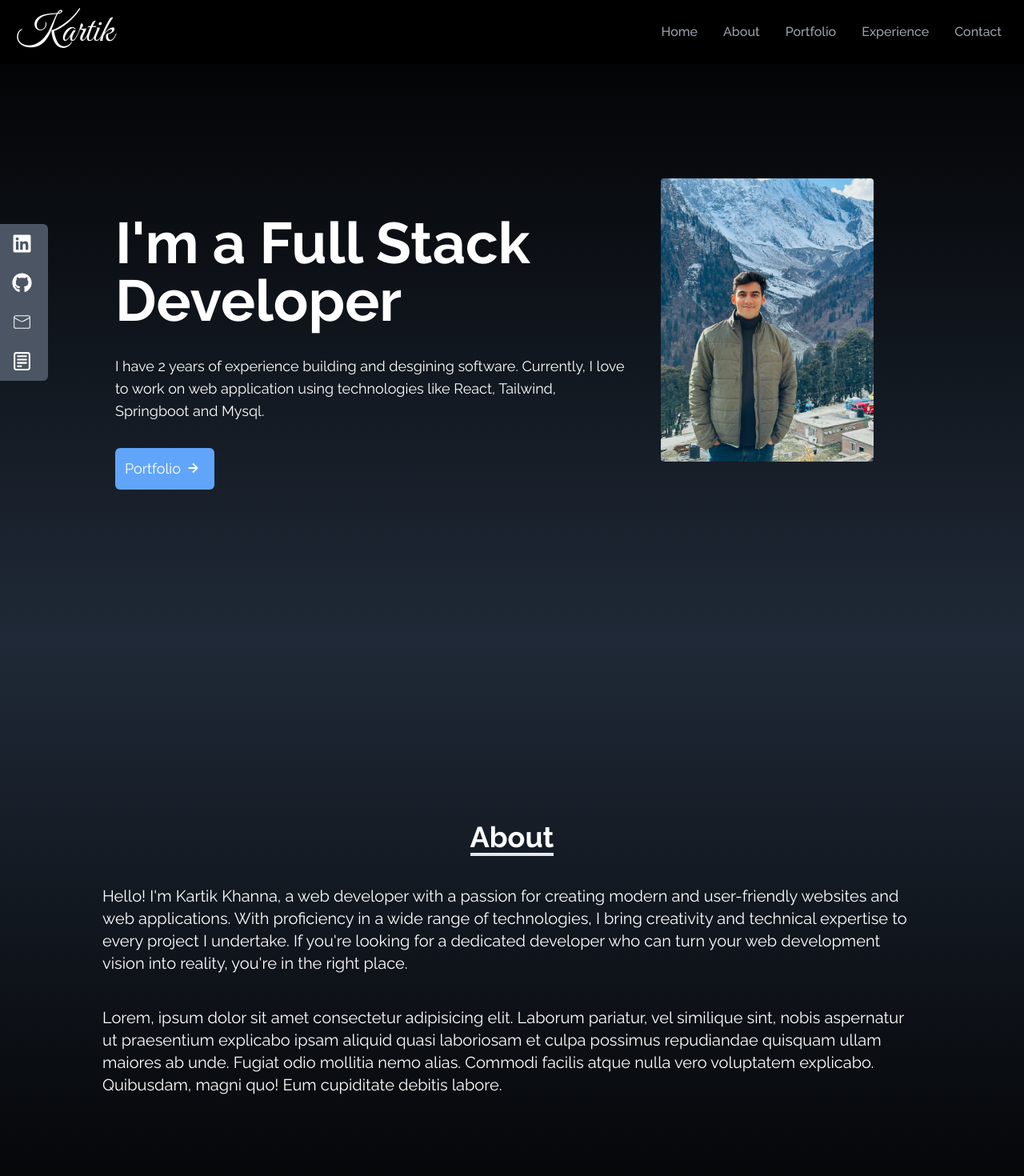
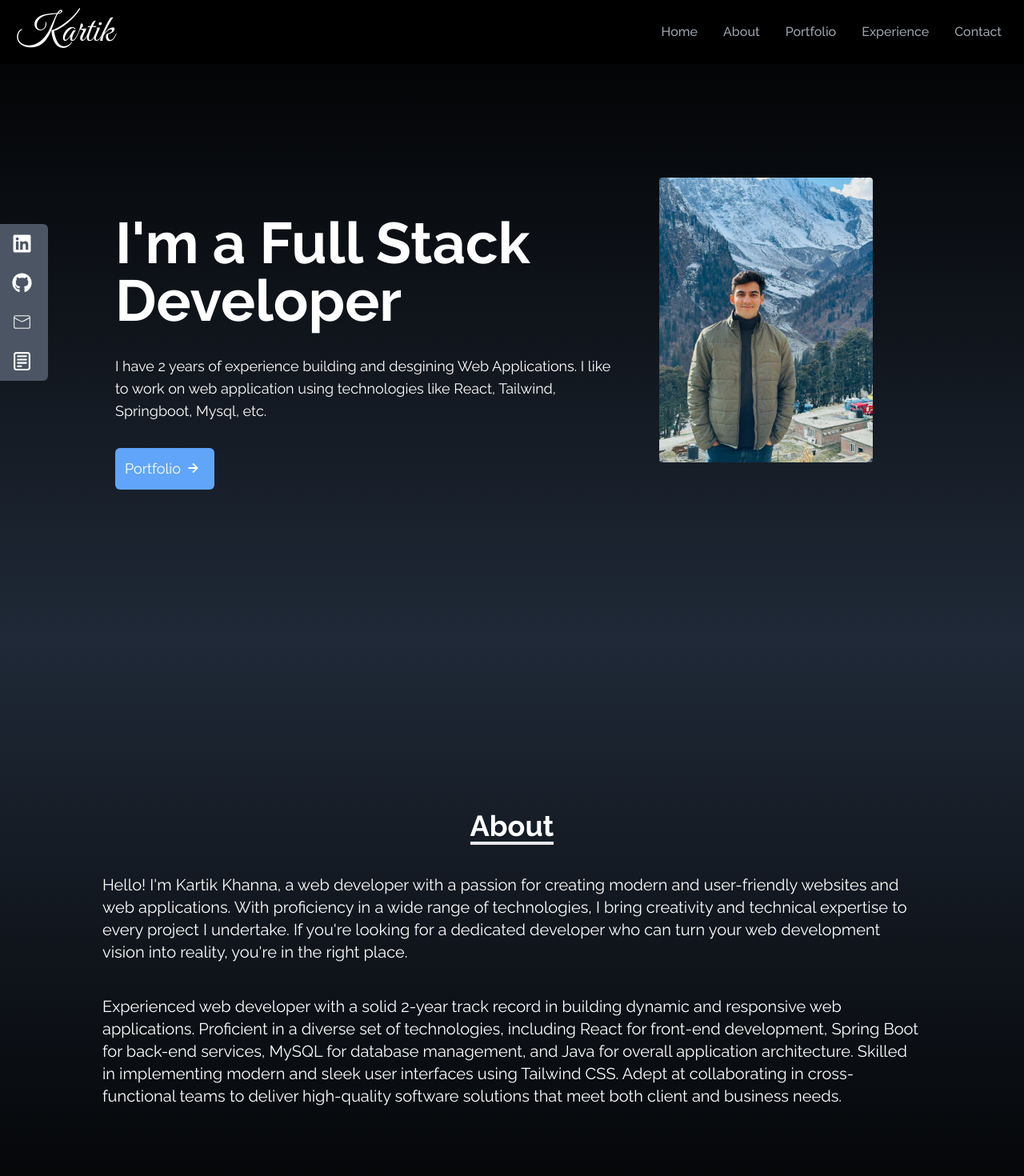
Before and after one commit to kartikkhanna21/Portfolio_website_github, a React (Create React App) app: page / in a window 1280 px wide. Shown: the top 1470 px of the page at 80% size. Built offline with nearby package versions, Linux system fonts and the light colour scheme.

Commit message:
added content

```diff
--- a/src/components/About.jsx
+++ b/src/components/About.jsx
@@ -13,9 +13,7 @@ const About = () => {
                 </div>
 
                 <div >
-                    <p className='my-5 xsm:text-lg md:text-xl'>Lorem, ipsum dolor sit amet consectetur adipisicing elit. Laborum pariatur, vel similique sint, nobis aspernatur ut praesentium explicabo ipsam aliquid quasi laboriosam et culpa possimus repudiandae quisquam ullam maiores ab unde. Fugiat odio mollitia nemo alias.
-                        Commodi facilis atque nulla vero voluptatem explicabo.
-                        Quibusdam, magni quo! Eum cupiditate debitis labore.</p>
+                    <p className='my-5 xsm:text-lg md:text-xl'>Experienced web developer with a solid 2-year track record in building dynamic and responsive web applications. Proficient in a diverse set of technologies, including React for front-end development, Spring Boot for back-end services, MySQL for database management, and Java for overall application architecture. Skilled in implementing modern and sleek user interfaces using Tailwind CSS. Adept at collaborating in cross-functional teams to deliver high-quality software solutions that meet both client and business needs.</p>
                 </div>
             </div>
 
--- a/src/components/Experience.jsx
+++ b/src/components/Experience.jsx
@@ -7,6 +7,7 @@ import spring from "../assets/spring_png.png";
 import github from "../assets/github_png.png";
 import tailwind from "../assets/tailwind_png.png";
 import sql from "../assets/mysql_png.png";
+import java from "../assets/java_png.png";
 const Experience = () => {
     const Projects = [
         {
@@ -49,20 +50,27 @@ const Experience = () => {
         },
         {
             id: 6,
-            skillName: "My Sql",
-            image: sql,
+            skillName: "Java",
+            image: java,
             style:"shadow-inner shadow-blue-700 ",
             bgcolor:"bg-blue-700"
         },
         {
             id: 7,
+            skillName: "My Sql",
+            image: sql,
+            style:"shadow-inner shadow-sky-800 ",
+            bgcolor:"bg-sky-800"
+        },
+        {
+            id: 8,
             skillName: "React",
             image: react,
             style:"shadow-inner shadow-blue-400 ",
             bgcolor:"bg-blue-400"
         },
         {
-            id: 8,
+            id: 9,
             skillName: "Github",
             image: github,
             style:"shadow-inner shadow-white ",
--- a/src/components/Home.jsx
+++ b/src/components/Home.jsx
@@ -11,8 +11,8 @@ const Home = () => {
                         <h1 className=' text-3xl font-bold py-4 xxsm:text-4xl xsm:text-5xl md:text-7xl'>I'm a Full Stack Developer</h1>
                     </div>
                     <div >
-                        <p className='text-md xxsm:py-4 md:text-lg md:py-4'>I have 2 years of experience building and desgining software.
-                            Currently, I love to work on web application using technologies like React, Tailwind, Springboot and Mysql.
+                        <p className='text-md xxsm:py-4 md:text-lg md:py-4'>I have 2 years of experience building and desgining Web Applications.
+                            I like to work on web application using technologies like React, Tailwind, Springboot, Mysql, etc.
                         </p>
                     </div>
                     <div>
```
Also changed, not shown: src/assets/java_png.png (added).
